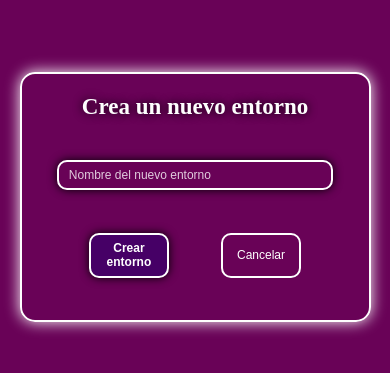
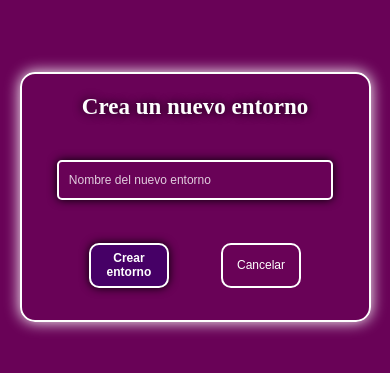
Before and after one commit to Nasho-04/proyecto-final, a React (Vite) app: page /entorno/nuevo in a window 390 px wide. Shown: the part 225-598 px from the top of the page. Built offline with nearby package versions, Linux system fonts and the light colour scheme.

Commit message:
correcciones

```diff
--- a/src/components/EntornoNuevoForm/EntornoNuevoForm.css
+++ b/src/components/EntornoNuevoForm/EntornoNuevoForm.css
@@ -159,8 +159,11 @@
     }
 
     .input-entorno-nuevo {
-        height: 30px;
+        height: 40px;
         font-size: 12px;
+        border-radius: 5px;
+        padding-top: 5px;
+        padding-bottom: 5px;
     }
 
     .btn-cancelar-entorno {
```
